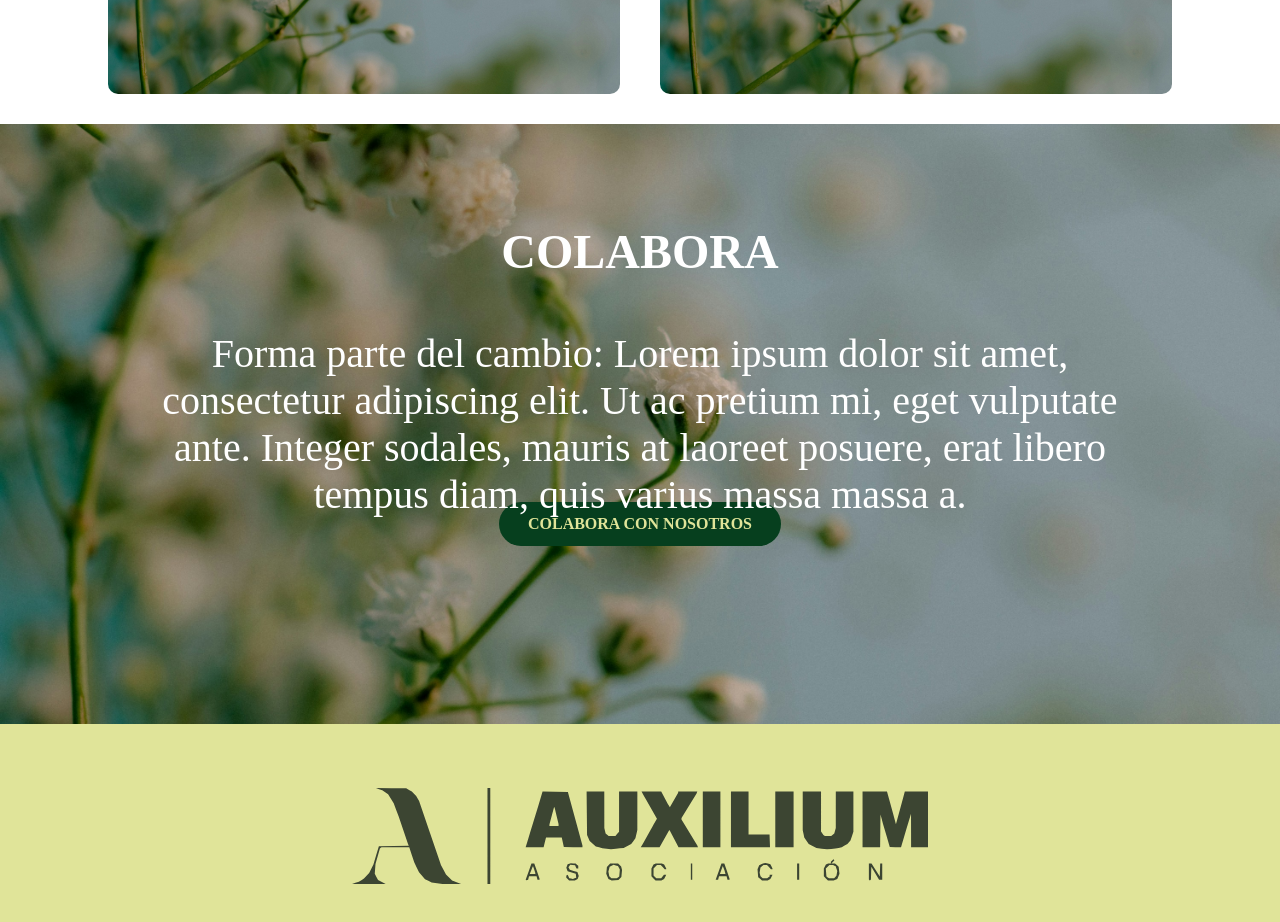
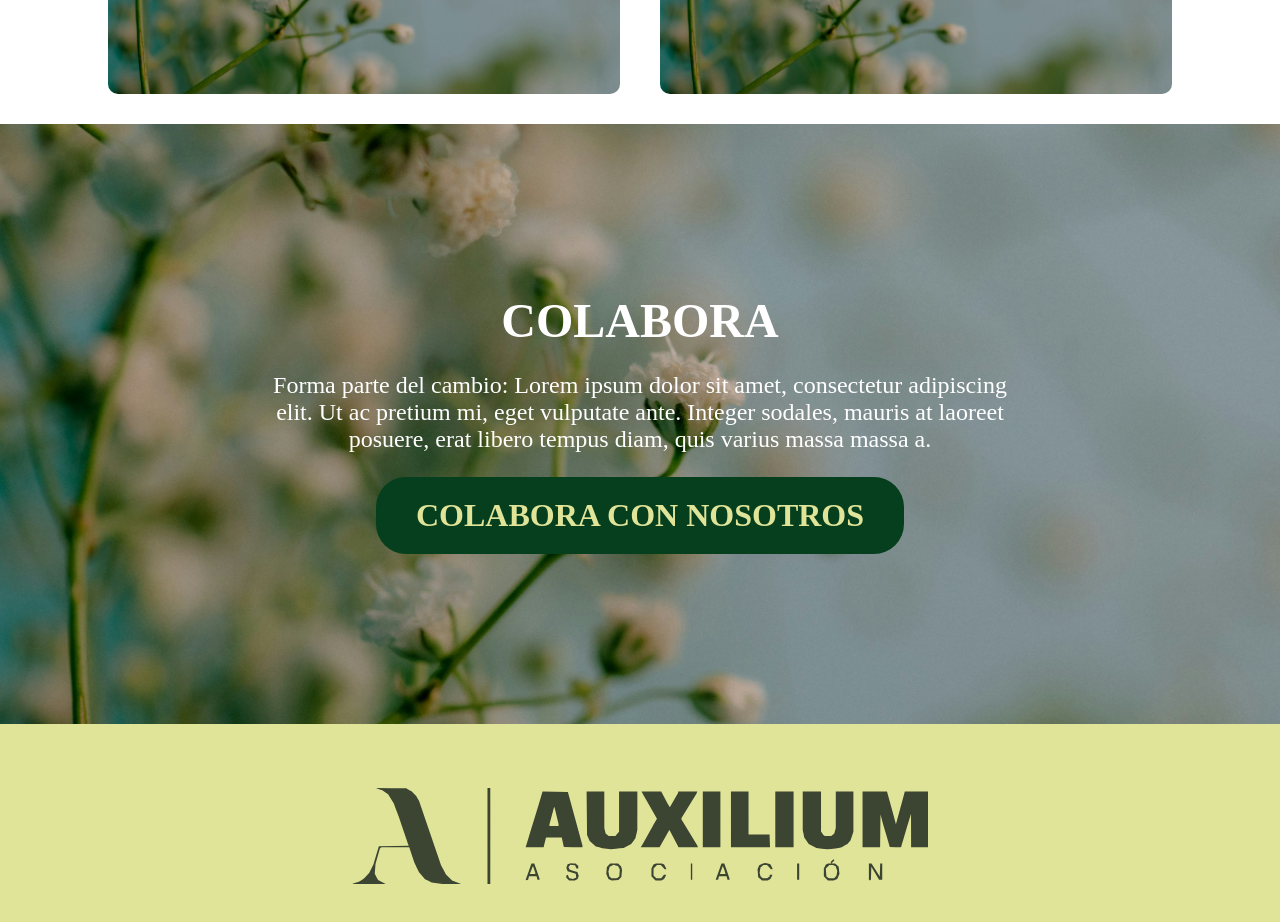
Before and after one commit to Tenvid/AuxiliumFundacionWeb, a React (Vite) app in the folder AuxilliumWeb/frontend/auxilium-web/: page / in a window 1280 px wide. Shown: the part 1680-2602 px from the top of the page. Built offline with nearby package versions, Linux system fonts and the light colour scheme.

Commit message:
style: make footer responsible

```diff
--- a/AuxilliumWeb/frontend/auxilium-web/src/App.css
+++ b/AuxilliumWeb/frontend/auxilium-web/src/App.css
@@ -16,35 +16,8 @@
   max-width: 40vw;
   border-radius: 10px
 }
-.footer-image__header-wrapper {
-  display: flex;
-  justify-content: center;
-  align-items: center;
-  justify-content: center
-}
 
-.footer-image__header {
-  position: absolute;
-  margin-top: 20%;
-  font-size: 3em;
-  color: var(--light)
-}
-
-.footer-image__button-wrapper{
-  background: var(--primary-dark);
-  width: 20vw;
-  border-radius: 30px;
-  text-align: center;
-  padding: 1vw;
-  position: absolute;
-  margin-top: 100vh
-}
-
-.footer-image__button{
-  color: var(--accent-dark)
-}
-
-.footer-wrapper{
+.footer-wrapper {
   background: var(--accent-dark);
   display: flex;
   justify-content: center;
--- a/AuxilliumWeb/frontend/auxilium-web/src/App.jsx
+++ b/AuxilliumWeb/frontend/auxilium-web/src/App.jsx
@@ -2,6 +2,7 @@ import './App.css'
 import main_image from "./assets/jessica-neves-sbMIZxxhgbw-unsplash.jpg"
 import { MainNav } from './components/MainNav/MainNav'
 import { TextImage } from './components/TextImage/TextImage'
+import { ImageWithHeaderAndButton } from './components/ImageWithHeaderAndButton/ImageWithHeaderAndButton'
 import logo_dark from "./assets/LogoAuxiliumVector--dark.svg"
 
 function App() {
@@ -55,21 +56,13 @@ function App() {
       </section>
 
       <section>
-        <div className='footer-image__header-wrapper'>
-          <h4 className='footer-image__header'>
-            COLABORA
-          </h4>
-
-          <div className='footer-image__button-wrapper'>
-            <a href="#" className='footer-image__button'>
-              COLABORA CON NOSOTROS
-            </a>
-          </div>
-        </div>
-
-        <TextImage image={main_image}>
-          Forma parte del cambio:
-          Lorem ipsum dolor sit amet, consectetur adipiscing elit. Ut ac pretium  mi, eget vulputate ante. Integer sodales, mauris at laoreet posuere,  erat libero tempus diam, quis varius massa massa a.</TextImage>
+        <ImageWithHeaderAndButton
+          header="COLABORA"
+          text="Forma parte del cambio: Lorem ipsum dolor sit amet, consectetur adipiscing elit. Ut ac pretium mi, eget vulputate ante. Integer sodales, mauris at laoreet posuere, erat libero tempus diam, quis varius massa massa a."
+          buttonText="COLABORA CON NOSOTROS"
+          buttonHref="#"
+          image={main_image}
+        />
       </section>
 
       <footer className='footer-wrapper'>
--- /dev/null
+++ b/AuxilliumWeb/frontend/auxilium-web/src/components/ImageWithHeaderAndButton/ImageWithHeaderAndButton.css
@@ -0,0 +1,62 @@
+.image-with-header-and-button-wrapper {
+  position: relative;
+  display: flex;
+  align-items: center;
+  justify-content: center;
+}
+
+.image-with-header-and-button__image {
+  width: 100%;
+  max-height: 600px;
+  object-fit: cover;
+}
+
+.image-with-header-and-button__content {
+  position: absolute;
+  display: flex;
+  flex-direction: column;
+  align-items: center;
+  gap: 1.5rem;
+  text-align: center;
+}
+
+.image-with-header-and-button__header {
+  font-size: clamp(1.5rem, 5vw, 3em);
+  color: var(--light);
+  margin: 0;
+}
+
+.image-with-header-and-button__text {
+  color: var(--paragraph-light);
+  font-size: clamp(0.75rem, 3vw, 1.5rem);
+  margin: 0;
+  padding: 0 20%;
+}
+
+.image-with-header-and-button__button {
+  background: var(--primary-dark);
+  color: var(--accent-dark);
+  padding: clamp(10px, 2vw, 20px) clamp(20px, 4vw, 40px);
+  border-radius: 30px;
+  font-size: clamp(0.5rem, 4vw, 2rem);
+  text-decoration: none;
+  white-space: nowrap;
+  font-weight: bold;
+  transition: opacity 0.3s ease;
+}
+
+.image-with-header-and-button__button:hover {
+  opacity: 0.9;
+}
+
+@media screen and (max-width: 425px) {
+  .image-with-header-and-button__header {
+    font-size: 1.5em;
+  }
+}
+
+@media screen and (max-width: 375px) {
+  .image-with-header-and-button__header {
+    font-size: 1em;
+  }
+}
--- /dev/null
+++ b/AuxilliumWeb/frontend/auxilium-web/src/components/ImageWithHeaderAndButton/ImageWithHeaderAndButton.jsx
@@ -0,0 +1,24 @@
+import "./ImageWithHeaderAndButton.css"
+
+export function ImageWithHeaderAndButton({ header, text, buttonText, buttonHref, image, imageAlt = null }) {
+  return (
+    <section className="image-with-header-and-button-wrapper">
+      <img
+        src={image}
+        alt={imageAlt ? imageAlt : ""}
+        className="image-with-header-and-button__image"
+      />
+      <div className="image-with-header-and-button__content">
+        <h4 className="image-with-header-and-button__header">
+          {header}
+        </h4>
+        <p className="image-with-header-and-button__text">
+          {text}
+        </p>
+        <a href={buttonHref} className="image-with-header-and-button__button">
+          {buttonText}
+        </a>
+      </div>
+    </section>
+  )
+}
```
